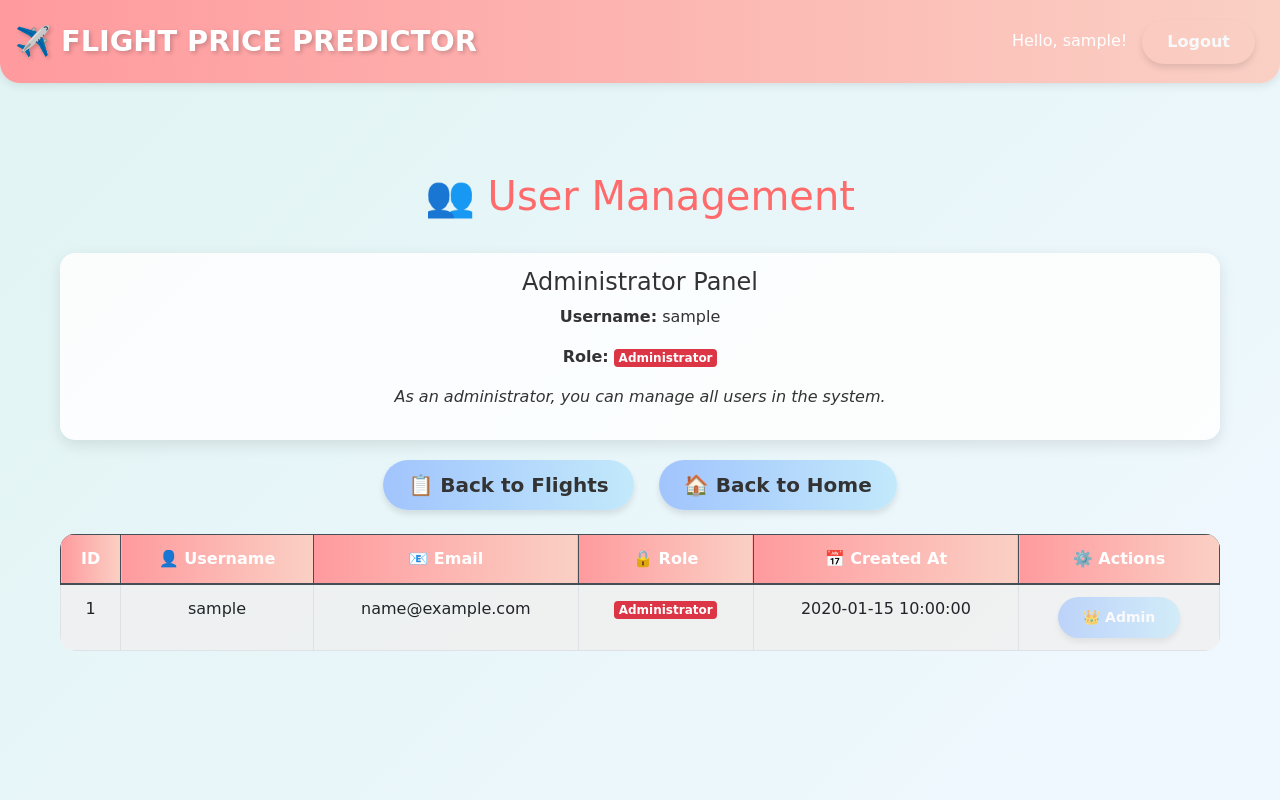
After one commit to magictang-001/flight_price_prediction, a Flask app: page /admin/users in a window 1280 px wide. The commit adds this page. Run offline with Flask 3, Linux system fonts and the light colour scheme; the visitor is signed in with stand-in values (Sample User, id 1); tables that the repository leaves empty hold one stand-in row (values such as "Sample post"); some libraries are stand-ins or nearby versions.

Commit message:
加入登录和注册功能，并设计管理员和普通用户

```diff
--- a/2. Deploying the Flight Fare Prediction Model with Flask Framework Making Prediction/app.py
+++ b/2. Deploying the Flight Fare Prediction Model with Flask Framework Making Prediction/app.py
@@ -1,4 +1,4 @@
-from flask import Flask, request, render_template, jsonify
+from flask import Flask, request, render_template, jsonify, session, redirect, url_for, flash
 try:
     from flask_cors import cross_origin
 except ImportError:
@@ -20,6 +20,7 @@ import warnings
 from datetime import datetime
 from models import db, Flight, Prediction, User
 from config import config
+from werkzeug.security import generate_password_hash, check_password_hash
 warnings.filterwarnings('ignore')
 
 app = Flask(__name__,
@@ -35,6 +36,35 @@ db.init_app(app)
 # Create tables
 with app.app_context():
     db.create_all()
+
+# 设置密钥
+app.secret_key = 'your-secret-key-here'
+
+# 登录验证装饰器
+def login_required(f):
+    def decorated_function(*args, **kwargs):
+        if 'user_id' not in session:
+            flash('You need to login first', 'error')
+            return redirect(url_for('login'))
+        return f(*args, **kwargs)
+    decorated_function.__name__ = f.__name__
+    return decorated_function
+
+# 管理员权限装饰器
+def admin_required(f):
+    def decorated_function(*args, **kwargs):
+        if 'user_id' not in session:
+            flash('You need to login first', 'error')
+            return redirect(url_for('login'))
+
+        user = User.query.get(session['user_id'])
+        if not user or not user.is_admin():
+            flash('Access denied. Administrator privileges required.', 'error')
+            return redirect(url_for('list_flights'))
+
+        return f(*args, **kwargs)
+    decorated_function.__name__ = f.__name__
+    return decorated_function
 
 # Attempt to load the model
 try:
@@ -69,6 +99,79 @@ def home():
     return render_template("home.html")
 
 
+@app.route('/login', methods=['GET', 'POST'])
+@cross_origin()
+def login():
+    if request.method == 'POST':
+        username = request.form['username']
+        password = request.form['password']
+
+        # 查找用户
+        user = User.query.filter_by(username=username).first()
+
+        # 验证用户和密码
+        if user and check_password_hash(user.password_hash, password):
+            session['user_id'] = user.id
+            session['username'] = user.username
+            session['role'] = user.role
+            flash('Login successful!', 'success')
+            return redirect(url_for('list_flights'))
+        else:
+            flash('Invalid username or password', 'error')
+
+    return render_template('login.html')
+
+
+@app.route('/logout')
+@cross_origin()
+def logout():
+    session.pop('user_id', None)
+    session.pop('username', None)
+    session.pop('role', None)
+    flash('You have been logged out', 'info')
+    return redirect(url_for('home'))
+
+
+@app.route('/register', methods=['GET', 'POST'])
+@cross_origin()
+def register():
+    if request.method == 'POST':
+        username = request.form['username']
+        email = request.form['email']
+        password = request.form['password']
+        confirm_password = request.form['confirm_password']
+
+        # 检查密码是否匹配
+        if password != confirm_password:
+            flash('Passwords do not match', 'error')
+            return render_template('register.html')
+
+        # 检查用户名是否已存在
+        if User.query.filter_by(username=username).first():
+            flash('Username already exists', 'error')
+            return render_template('register.html')
+
+        # 检查邮箱是否已存在
+        if User.query.filter_by(email=email).first():
+            flash('Email already registered', 'error')
+            return render_template('register.html')
+
+        # 创建新用户（默认为普通用户）
+        hashed_password = generate_password_hash(password)
+        new_user = User(username=username, email=email, password_hash=hashed_password, role='user')
+
+        try:
+            db.session.add(new_user)
+            db.session.commit()
+            flash('Registration successful! Please login.', 'success')
+            return redirect(url_for('login'))
+        except Exception as e:
+            db.session.rollback()
+            flash('Registration failed. Please try again.', 'error')
+
+    return render_template('register.html')
+
+
 @app.errorhandler(404)
 def not_found(error):
     return render_template("home.html", prediction_text="Page not found."), 404
@@ -80,17 +183,28 @@ def internal_error(error):
 
 
 @app.route('/flights')
+@login_required
 @cross_origin()
 def list_flights():
-    """List all flights"""
+    """List flights - admins see all flights, users see only their own"""
     try:
-        flights = Flight.query.all()
-        return render_template('flights.html', flights=[f.to_dict() for f in flights])
+        # 检查用户角色
+        user = User.query.get(session['user_id'])
+
+        if user.is_admin():
+            # 管理员可以看到所有航班
+            flights = Flight.query.all()
+        else:
+            # 普通用户只能看到自己的航班
+            flights = Flight.query.filter_by(user_id=session['user_id']).all()
+
+        return render_template('flights.html', flights=[f.to_dict() for f in flights], user=user)
     except Exception as e:
         return render_template('flights.html', error=str(e))
 
 
 @app.route('/flights/add', methods=['GET', 'POST'])
+@login_required
 @cross_origin()
 def add_flight():
     """Add a new flight"""
@@ -113,7 +227,8 @@ def add_flight():
                 departure_time=departure_time,
                 arrival_time=arrival_time,
                 total_stops=total_stops,
-                price=price
+                price=price,
+                user_id=session['user_id']  # 关联到当前用户
             )
 
             # Add to database
@@ -129,10 +244,18 @@ def add_flight():
 
 
 @app.route('/flights/edit/<int:id>', methods=['GET', 'POST'])
+@login_required
 @cross_origin()
 def edit_flight(id):
     """Edit an existing flight"""
+    # 获取航班信息
     flight = Flight.query.get_or_404(id)
+
+    # 检查权限：管理员可以编辑任何航班，普通用户只能编辑自己的航班
+    user = User.query.get(session['user_id'])
+    if not user.is_admin() and flight.user_id != session['user_id']:
+        flash('Access denied. You can only edit your own flights.', 'error')
+        return redirect(url_for('list_flights'))
 
     if request.method == 'POST':
         try:
@@ -157,17 +280,39 @@ def edit_flight(id):
 
 
 @app.route('/flights/delete/<int:id>', methods=['POST'])
+@login_required
 @cross_origin()
 def delete_flight(id):
     """Delete a flight"""
+    # 获取航班信息
+    flight = Flight.query.get_or_404(id)
+
+    # 检查权限：管理员可以删除任何航班，普通用户只能删除自己的航班
+    user = User.query.get(session['user_id'])
+    if not user.is_admin() and flight.user_id != session['user_id']:
+        return jsonify({'success': False, 'message': 'Access denied. You can only delete your own flights.'}), 403
+
     try:
-        flight = Flight.query.get_or_404(id)
         db.session.delete(flight)
         db.session.commit()
         return jsonify({'success': True, 'message': 'Flight deleted successfully!'})
     except Exception as e:
         db.session.rollback()
         return jsonify({'success': False, 'message': f'Error deleting flight: {str(e)}'}), 400
+
+
+@app.route('/admin/users')
+@admin_required
+@cross_origin()
+def admin_users():
+    """Admin user management page"""
+    try:
+        # 只有管理员可以访问此页面
+        current_user = User.query.get(session['user_id'])
+        users = User.query.all()
+        return render_template('admin_users.html', users=users, current_user=current_user)
+    except Exception as e:
+        return render_template('admin_users.html', error=str(e))
 
 
 @app.route("/predict", methods = ["GET", "POST"])
@@ -521,6 +666,9 @@ def predict():
                 dep_time = datetime.strptime(date_dep, "%Y-%m-%dT%H:%M")
                 arr_time = datetime.strptime(date_arr, "%Y-%m-%dT%H:%M")
 
+                # 如果用户已登录，则关联到用户
+                user_id = session.get('user_id') if 'user_id' in session else None
+
                 flight = Flight(
                     airline=airline,
                     source=Source,
@@ -528,7 +676,8 @@ def predict():
                     departure_time=dep_time,
                     arrival_time=arr_time,
                     total_stops=Total_stops,
-                    price=output
+                    price=output,
+                    user_id=user_id
                 )
 
                 db.session.add(flight)
--- a/2. Deploying the Flight Fare Prediction Model with Flask Framework Making Prediction/templates/add_flight.html
+++ b/2. Deploying the Flight Fare Prediction Model with Flask Framework Making Prediction/templates/add_flight.html
@@ -16,6 +16,10 @@
         <div class="container-fluid">
             <div class="navbar-header">
                 <a class="navbar-brand" href="/">✈️ FLIGHT PRICE PREDICTOR</a>
+            </div>
+            <div class="navbar-right" style="float: right;">
+                <span class="navbar-text" style="color: white;">Hello, {{ session.username }}!</span>
+                <a class="btn btn-outline-light" href="/logout" style="margin-left: 10px;">Logout</a>
             </div>
         </div>
     </nav>
--- /dev/null
+++ b/2. Deploying the Flight Fare Prediction Model with Flask Framework Making Prediction/templates/admin_users.html
@@ -0,0 +1,141 @@
+<!DOCTYPE html>
+<html lang="en">
+<head>
+    <meta charset="UTF-8">
+    <meta name="viewport" content="width=device-width, initial-scale=1.0">
+    <title>👥 User Management</title>
+    <!-- BootStrap -->
+    <link rel="stylesheet" href="https://stackpath.bootstrapcdn.com/bootstrap/4.5.0/css/bootstrap.min.css"
+        integrity="sha384-9aIt2nRpC12Uk9gS9baDl411NQApFmC26EwAOH8WgZl5MYYxFfc+NcPb1dKGj7Sk" crossorigin="anonymous">
+    <!-- css -->
+    <link rel="stylesheet" href="{{ url_for('static', filename='css/styles.css') }}">
+    <style>
+        .page-header {
+            color: #ff6b6b;
+            text-align: center;
+            margin-bottom: 30px;
+        }
+
+        .user-info {
+            background: rgba(255, 255, 255, 0.85);
+            border-radius: 15px;
+            padding: 15px;
+            margin-bottom: 20px;
+            box-shadow: 0 5px 15px rgba(0,0,0,0.1);
+        }
+    </style>
+</head>
+<body>
+    <!-- As a heading -->
+    <nav class="navbar navbar-inverse navbar-fixed-top">
+        <div class="container-fluid">
+            <div class="navbar-header">
+                <a class="navbar-brand" href="/">✈️ FLIGHT PRICE PREDICTOR</a>
+            </div>
+            <div class="navbar-right" style="float: right;">
+                <span class="navbar-text" style="color: white;">Hello, {{ session.username }}!</span>
+                <a class="btn btn-outline-light" href="/logout" style="margin-left: 10px;">Logout</a>
+            </div>
+        </div>
+    </nav>
+
+    <br><br><br>
+
+    <div class="container">
+        <h1 class="page-header float-animation">👥 User Management</h1>
+
+        <div class="user-info">
+            <h4>Administrator Panel</h4>
+            <p><strong>Username:</strong> {{ current_user.username }}</p>
+            <p><strong>Role:</strong> <span class="badge badge-danger">Administrator</span></p>
+            <p><em>As an administrator, you can manage all users in the system.</em></p>
+        </div>
+
+        {% if error %}
+            <div class="alert alert-danger" role="alert">
+                <h4 class="alert-heading">❌ Error Occurred</h4>
+                <p>{{ error }}</p>
+            </div>
+        {% endif %}
+
+        <div class="row mb-4">
+            <div class="col-12 text-center">
+                <a href="/flights" class="btn btn-secondary btn-lg">📋 Back to Flights</a>
+                <a href="/" class="btn btn-secondary btn-lg">🏠 Back to Home</a>
+            </div>
+        </div>
+
+        {% if users %}
+        <div class="table-responsive">
+            <table class="table table-striped table-bordered">
+                <thead class="thead-dark">
+                    <tr>
+                        <th>ID</th>
+                        <th>👤 Username</th>
+                        <th>📧 Email</th>
+                        <th>🔒 Role</th>
+                        <th>📅 Created At</th>
+                        <th>⚙️ Actions</th>
+                    </tr>
+                </thead>
+                <tbody>
+                    {% for user in users %}
+                    <tr>
+                        <td>{{ user.id }}</td>
+                        <td>{{ user.username }}</td>
+                        <td>{{ user.email }}</td>
+                        <td>
+                            {% if user.role == 'admin' %}
+                                <span class="badge badge-danger">Administrator</span>
+                            {% else %}
+                                <span class="badge badge-primary">User</span>
+                            {% endif %}
+                        </td>
+                        <td>{{ user.created_at }}</td>
+                        <td class="action-buttons">
+                            {% if user.role == 'admin' %}
+                                <button class="btn btn-secondary btn-sm" disabled>👑 Admin</button>
+                            {% else %}
+                                <button class="btn btn-warning btn-sm" onclick="promoteUser({{ user.id }})">⬆️ Promote</button>
+                                <button class="btn btn-danger btn-sm" onclick="deleteUser({{ user.id }})">🗑️ Delete</button>
+                            {% endif %}
+                        </td>
+                    </tr>
+                    {% endfor %}
+                </tbody>
+            </table>
+        </div>
+        {% else %}
+        <div class="alert alert-info" role="alert">
+            <h4 class="alert-heading">📭 No Users Found</h4>
+            <p>There are no users in the database.</p>
+        </div>
+        {% endif %}
+    </div>
+
+    <!-- JavaScript -->
+    <script src="https://code.jquery.com/jquery-3.5.1.min.js"></script>
+    <script src="https://cdn.jsdelivr.net/npm/popper.js@1.16.0/dist/umd/popper.min.js"
+        integrity="sha384-Q6E9RHvbIyZFJoft+2mJbHaEWldlvI9IOYy5n3zV9zzTtmI3UksdQRVvoxMfooAo"
+        crossorigin="anonymous"></script>
+    <script src="https://stackpath.bootstrapcdn.com/bootstrap/4.5.0/js/bootstrap.min.js"
+        integrity="sha384-OgVRvuATP1z7JjHLkuOU7Xw704+h835Lr+6QL9UvYjZE3Ipu6Tp75j7Bh/kR0JKI"
+        crossorigin="anonymous"></script>
+
+    <script>
+        function promoteUser(userId) {
+            if (confirm("Are you sure you want to promote this user to administrator?")) {
+                // In a real application, you would implement this functionality
+                alert("In a full implementation, this would promote the user to administrator.");
+            }
+        }
+
+        function deleteUser(userId) {
+            if (confirm("Are you sure you want to delete this user? This will also delete all their flights.")) {
+                // In a real application, you would implement this functionality
+                alert("In a full implementation, this would delete the user and all their flights.");
+            }
+        }
+    </script>
+</body>
+</html>
--- a/2. Deploying the Flight Fare Prediction Model with Flask Framework Making Prediction/templates/edit_flight.html
+++ b/2. Deploying the Flight Fare Prediction Model with Flask Framework Making Prediction/templates/edit_flight.html
@@ -16,6 +16,10 @@
         <div class="container-fluid">
             <div class="navbar-header">
                 <a class="navbar-brand" href="/">✈️ FLIGHT PRICE PREDICTOR</a>
+            </div>
+            <div class="navbar-right" style="float: right;">
+                <span class="navbar-text" style="color: white;">Hello, {{ session.username }}!</span>
+                <a class="btn btn-outline-light" href="/logout" style="margin-left: 10px;">Logout</a>
             </div>
         </div>
     </nav>
```
Also changed, not shown: 2. Deploying the Flight Fare Prediction Model with Flask Framework Making Prediction/models.py (+13 -0 lines), 2. Deploying the Flight Fare Prediction Model with Flask Framework Making Prediction/templates/flights.html (+53 -3 lines), 2. Deploying the Flight Fare Prediction Model with Flask Framework Making Prediction/templates/home.html (+13 -1 lines), 2. Deploying the Flight Fare Prediction Model with Flask Framework Making Prediction/templates/login.html (added, +77 -0 lines), 2. Deploying the Flight Fare Prediction Model with Flask Framework Making Prediction/templates/register.html (added, +87 -0 lines).
